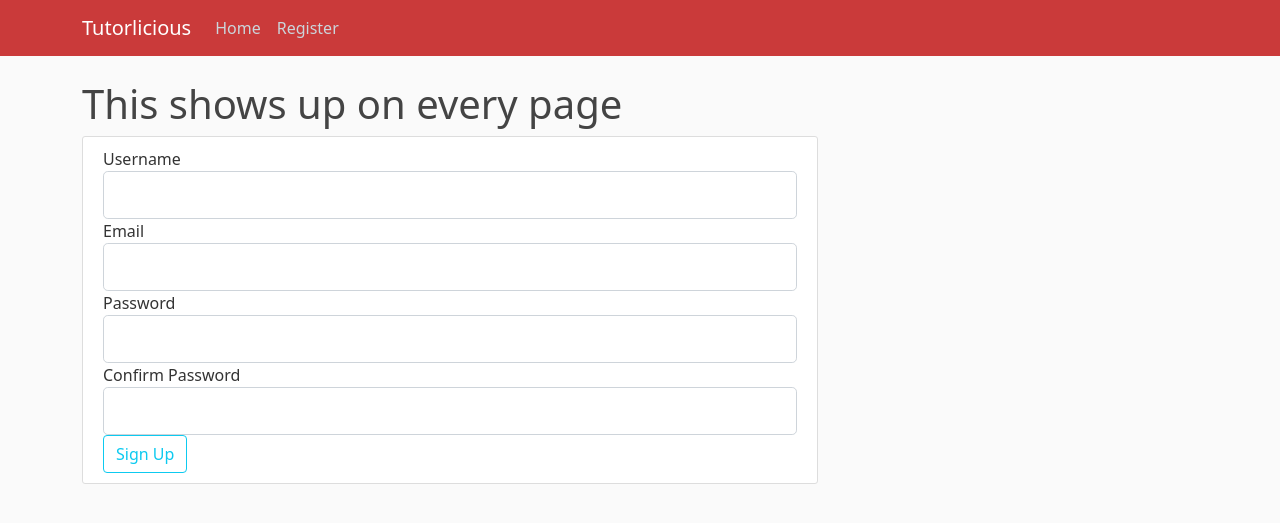
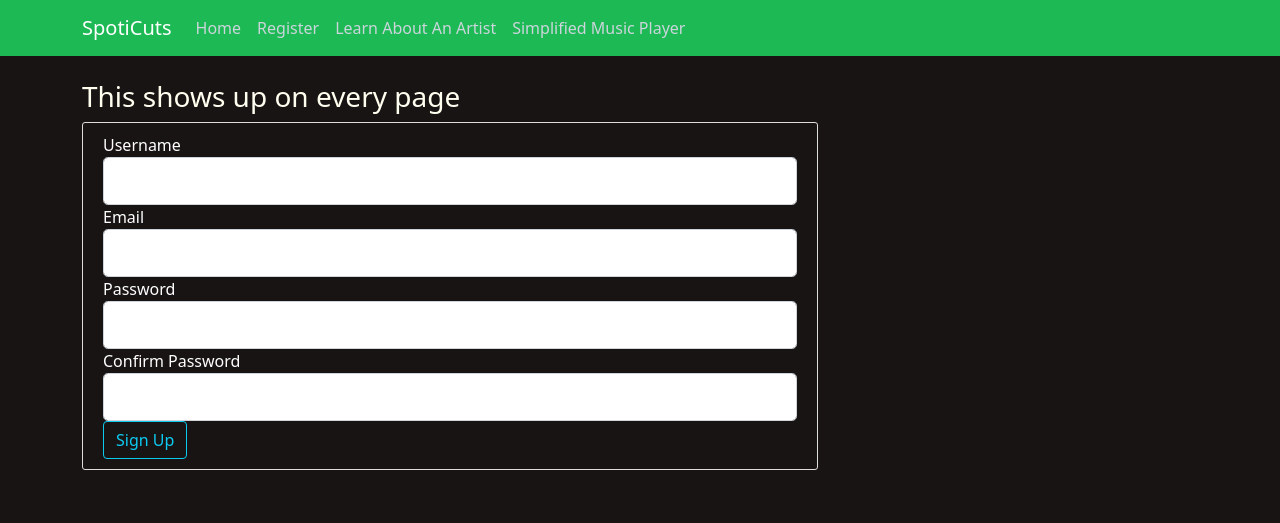
Before and after one commit to Panagris/codio_project, a Flask app: page /register in a window 1280 px wide. Shown: the top 523 px of the page. Run offline with Flask 3, Linux system fonts and the light colour scheme.

Commit message:
Style changes

```diff
--- a/main.py
+++ b/main.py
@@ -39,7 +39,7 @@ such as home_page().
 @app.route("/")
 def home():
     return render_template('home.html', subtitle='Home Page',
-                           text='This is the home page')
+                           text=f'Welcome to SpotiCuts!')
 
 
 @app.route("/register", methods=['GET', 'POST'])
--- a/static/main.css
+++ b/static/main.css
@@ -1,15 +1,15 @@
 body {
-    background: #fafafa;
-    color: #333333;
+    background: #191414;
+    color: #ffffff;
     margin-top: 5rem;
   }
 
   h1, h2, h3, h4, h5, h6 {
-    color: #444444;
+    color: #fffff0;
   }
 
   .bg-steel {
-    background-color: #ca3a3a;
+    background-color: #1db954;
   }
 
   .site-header .navbar-nav .nav-link {
@@ -25,7 +25,7 @@ body {
   }
 
   .content-section {
-    background: #ffffff;
+    background: #191414;
     padding: 10px 20px;
     border: 1px solid #dddddd;
     border-radius: 3px;
--- a/templates/layout.html
+++ b/templates/layout.html
@@ -10,10 +10,11 @@
     <link rel="stylesheet" type="text/css" href="{{ url_for('static', filename='main.css') }}">
 </head>
 <body>
+  {% set name = 'SpotiCuts' %}
   <header class="site-header">
     <nav class="navbar navbar-expand-md navbar-dark bg-steel fixed-top">
       <div class="container">
-        <a class="navbar-brand mr-4" href="/">Tutorlicious</a>
+        <a class="navbar-brand mr-4" href="/">{{ name }}</a>
         <button class="navbar-toggler" type="button" data-toggle="collapse" data-target="#navbarToggle" aria-controls="navbarToggle" aria-expanded="false" aria-label="Toggle navigation">
           <span class="navbar-toggler-icon"></span>
         </button>
@@ -21,6 +22,8 @@
           <div class="navbar-nav mr-auto">
             <a class="nav-item nav-link" href="/">Home</a>
             <a class="nav-item nav-link" href="/register">Register</a>
+            <a class="nav-item nav-link" href="/">Learn About An Artist</a>
+            <a class="nav-item nav-link" href="/">Simplified Music Player</a>
           </div>
         </div>
       </div>
@@ -29,7 +32,7 @@
   <main role="main" class="container">
     <div class="row">
       <div class="col-md-8">
-        <h1>This shows up on every page</h1>
+        <h3>This shows up on every page</h3>
         {% with messages = get_flashed_messages() %}
           {% if messages %}
             <ul class=flashes>
```
